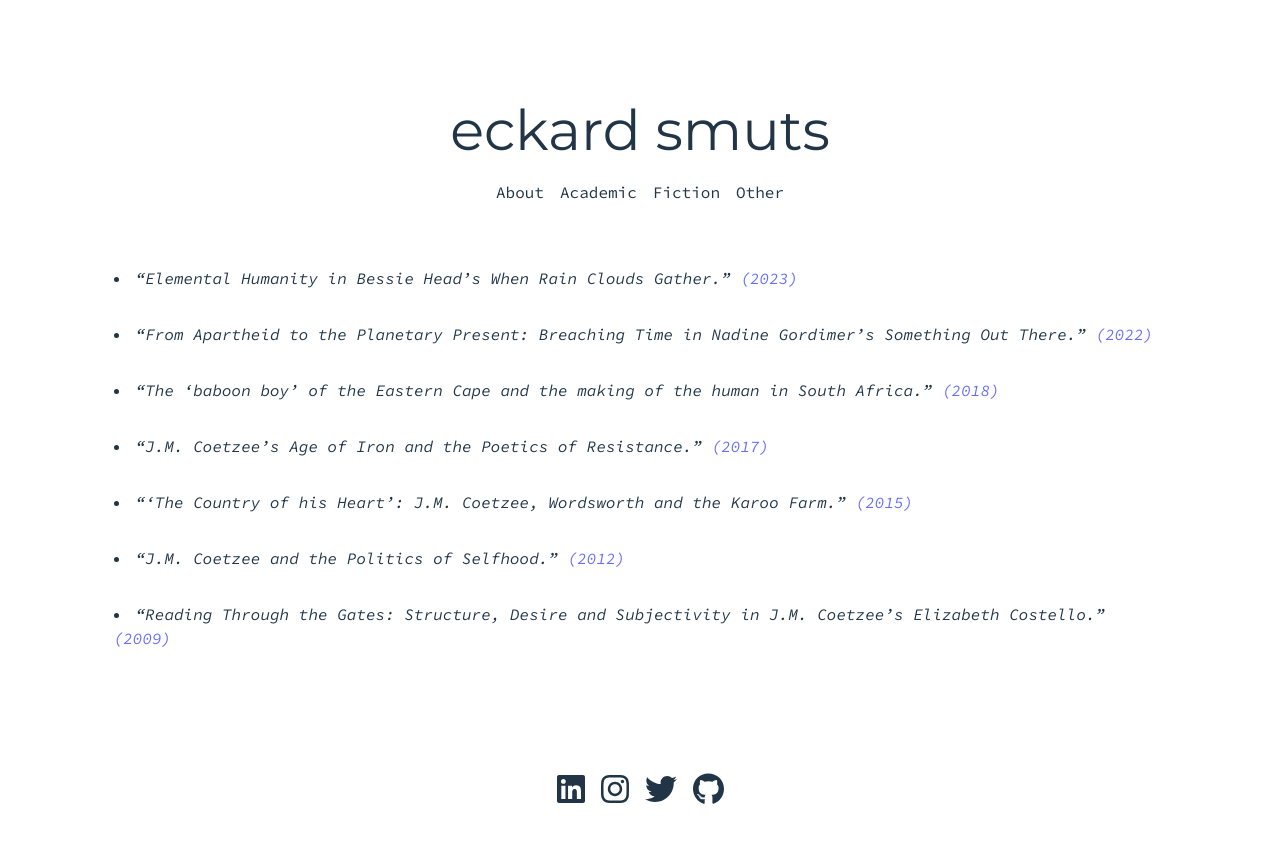
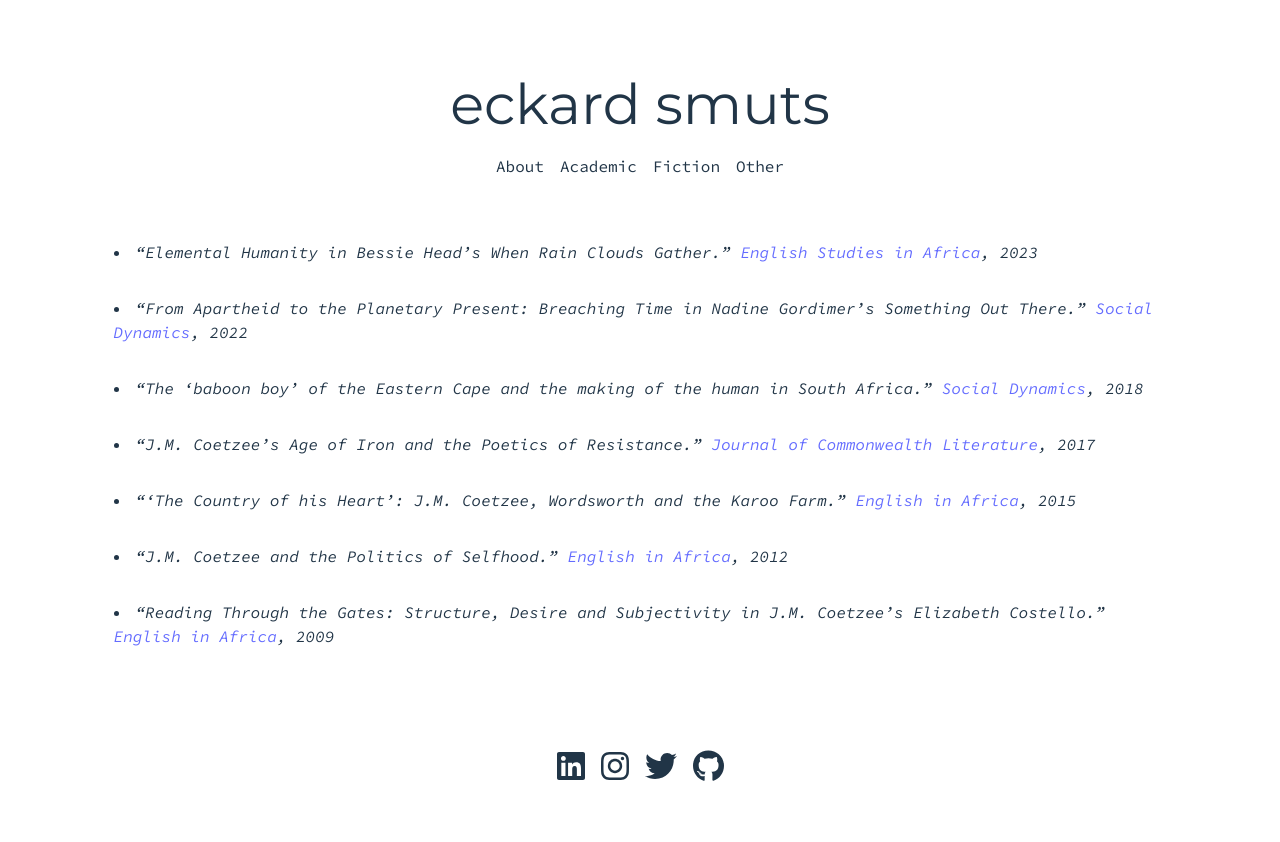
Before and after one commit to esmuts/es-profile, a React (Vite) app: page / in a window 1280 px wide. Both pictures are taken after a click on the item "Academic". Shown: the top 842 px of the page. Built offline with nearby package versions, Linux system fonts and the light colour scheme.

Commit message:
Updated 'about' section

```diff
--- a/src/App.css
+++ b/src/App.css
@@ -1,11 +1,13 @@
 #root {
-  padding: 7vw;
+  padding: 5vw;
+  padding-left: 7vw;
+  padding-right: 7vw;
   text-align: center;
 }
 
 .container {
   display: grid;
-  grid-template-rows: 15vh minmax(65vh, auto) 15vh;
+  grid-template-rows: 15vh minmax(60vh, auto) 15vh;
 }
 
 .intro-message {
--- a/src/assets/resume.json
+++ b/src/assets/resume.json
@@ -1,7 +1,7 @@
 {
   "about": [
     {
-      "par1": "I am a lecturer in the Department of English at Stellenbosch University. My work revolves around the intersection of social and ecological issues in literary texts, focusing especially on postcolonial writing. Currently, I am working on a book project that explores alternative temporalities in a range of Southern African novels. When I can find the time, I love writing short stories and book reviews, and I try to never be too far away from the sea.",
+      "par1": "I am a lecturer in the Department of English at Stellenbosch University. My work considers the intersection of social and ecological issues in literary texts, focusing especially on postcolonial writing. Currently, I am working on a book project that explores alternative temporalities in a range of Southern African novels.When I can find the time, I love writing short stories, and I try to never be too far away from the sea.",
       "par2": "Contact: eckards@sun.ac.za",
       "par3": ""
     }
@@ -9,36 +9,43 @@
   "academic": [
     {
       "title": "“Elemental Humanity in Bessie Head’s When Rain Clouds Gather.”",
+      "journal": "English Studies in Africa",
       "date": "2023",
       "url": "https://doi.org/10.1080/00138398.2023.2128490"
     },
     {
       "title": "“From Apartheid to the Planetary Present: Breaching Time in Nadine Gordimer’s Something Out There.”",
+      "journal": "Social Dynamics",
       "date": "2022",
       "url": "https://doi.org/10.1080/02533952.2022.2085856"
     },
     {
       "title": "“The ‘baboon boy’ of the Eastern Cape and the making of the human in South Africa.”",
+      "journal": "Social Dynamics",
       "date": "2018",
       "url": "https://www.tandfonline.com/doi/abs/10.1080/02533952.2018.1430477"
     },
     {
       "title": "“J.M. Coetzee’s Age of Iron and the Poetics of Resistance.”",
+      "journal": "Journal of Commonwealth Literature",
       "date": "2017",
       "url": "https://www.tandfonline.com/doi/abs/10.1080/02533952.2018.1430477"
     },
     {
       "title": "“‘The Country of his Heart’: J.M. Coetzee, Wordsworth and the Karoo Farm.”",
+      "journal": "English in Africa",
       "date": "2015",
       "url": "https://www.ajol.info/index.php/eia/article/view/122983"
     },
     {
       "title": "“J.M. Coetzee and the Politics of Selfhood.”",
+      "journal": "English in Africa",
       "date": "2012",
       "url": "https://journals.co.za/content/iseaeng/39/1/EJC125856"
     },
     {
       "title": "“Reading Through the Gates: Structure, Desire and Subjectivity in J.M. Coetzee’s Elizabeth Costello.”",
+      "journal": "English in Africa",
       "date": "2009",
       "url": "https://journals.co.za/content/iseaeng/36/2/EJC47986"
     }
@@ -46,11 +53,13 @@
   "fiction": [
     {
       "title": "“Let The Worms Have It.”",
+      "journal": "The Johannesburg Review of Books",
       "date": "2022",
       "url": "https://johannesburgreviewofbooks.com/2022/12/20/fiction-issue-read-let-the-worms-have-it-a-new-short-story-by-eckard-smuts/"
     },
     {
       "title": "“Home(TM).”",
+      "journal": "The Johannesburg Review of Books",
       "date": "2022",
       "url": "https://johannesburgreviewofbooks.com/2022/05/02/new-short-fiction-home-by-eckard-smuts/"
     }
@@ -58,51 +67,67 @@
   "other": [
     {
       "title": "“Battling Ghosts From the Past and Building Walls: ‘An Island’ by Karen Jennings.” (book review)",
+      "journal": "Daily Maverick",
       "date": "2021",
       "url": "https://www.dailymaverick.co.za/article/2021-10-17-battling-ghosts-from-the-past-and-building-walls-an-island-by-karen-jennings/"
     },
     {
       "title": "“Silulo Ulutho Technologies: African social enterprise driving inclusive business practice.” (case study)",
+      "journal": "Emerald Emerging Markets Case Studies",
       "date": "2019",
       "url": "https://www.emerald.com/insight/content/doi/10.1108/EEMCS-05-2018-0078/full/html"
     },
     {
+      "title": "“Cross-sector partnerships can ensure benefits for all” (media report)",
+      "journal": "Business Day",
+      "date": "2017",
+      "url": "https://www.businesslive.co.za/bd/opinion/2017-07-17-cross-sector-partnerships-can-ensure-benefits-for-all/"
+    },
+    {
       "title": "“Big picture view needed to tackle food crisis.” (media report)",
+      "journal": "Global Network Perspectives",
       "date": "2017",
       "url": "https://globalnetwork.io/perspectives/2017/07/big-picture-view-needed-tackle-food-crisis"
     },
     {
       "title": "“Spring vir jou lewe!” / “Thrills and chills in Suicide Gorge.” (travel journalism)",
+      "journal": "Go!/Weg!",
       "date": "2017",
       "url": "https://www.netwerk24.com/Weg/Reis/spring-vir-jou-lewe-20170119"
     },
     {
       "title": "“Die Chacma-ekspedisie: Heling pleks van verdeling (2016), by Marius Ackermann.” (book review).",
+      "journal": "Tydskrif vir Letterkunde",
       "date": "2017",
       "url": "https://doi.org/10.17159/tvl.v.54i1.30"
     },
     {
       "title": "“Drought: The Material Immaterial.” (environmental reflection)",
+      "journal": "Nature Critical",
       "date": "2016",
       "url": "https://naturecritical.wordpress.com/2016/03/18/drought-the-material-immaterial/"
     },
     {
       "title": "“J.M. Coetzee: Two Screenplays (2014), by J.M. Coetzee. Edited by Hermann Wittenberg.” (book review). ",
+      "journal": "English in Africa",
       "date": "2016",
       "url": "https://doi.org/10.4314/eia.v43i1.8"
     },
     {
       "title": "“Review: Stellenbosch Dirt Colloquium.” (conference report)",
+      "journal": "Africa in Words",
       "date": "2015",
       "url": "https://africainwords.com/2015/04/02/review-stellenbosch-dirt-colloquium-march-2015/"
     },
     {
       "title": "“The Reactive (2014), by Masande Ntshanga.” (book review)",
+      "journal": "Aerodrome",
       "date": "2015",
       "url": "http://bookslive.co.za/blog/2015/05/11/eckard-smuts-reviews-the-reactive-by-masande-ntshanga/"
     },
     {
       "title": "“Rachel’s Blue (2013), by Zakes Mda” (book review)",
+      "journal": "SLiP",
       "date": "2014",
       "url": "https://slipnet.co.za/view/reviews/mda-in-the-midwest/"
     }
--- a/src/components/Display.css
+++ b/src/components/Display.css
@@ -16,7 +16,6 @@
 
 .about-text {
   font-style: normal;
-  padding-top: 1rem;
 }
 
 .display-list {
--- a/src/components/Display.jsx
+++ b/src/components/Display.jsx
@@ -18,8 +18,7 @@ export default function Display({ resumeSection }) {
     : // Otherwise maps resume section to JSX element list
       (resumeItems = resumeSection.map((item, index) => (
         <li key={index + item.url.slice(8, 18)}>
-          {item.title}
-          <a href={item.url}> ({item.date})</a>
+          {item.title} <a href={item.url}> {item.journal}</a>, {item.date}
         </li>
       )));
   return (
--- a/src/components/Footer.css
+++ b/src/components/Footer.css
@@ -2,7 +2,7 @@
   grid-row: 3;
   display: flex;
   justify-content: center;
-  align-items: center;
+  align-items: end;
 }
 
 .footer a {
```
